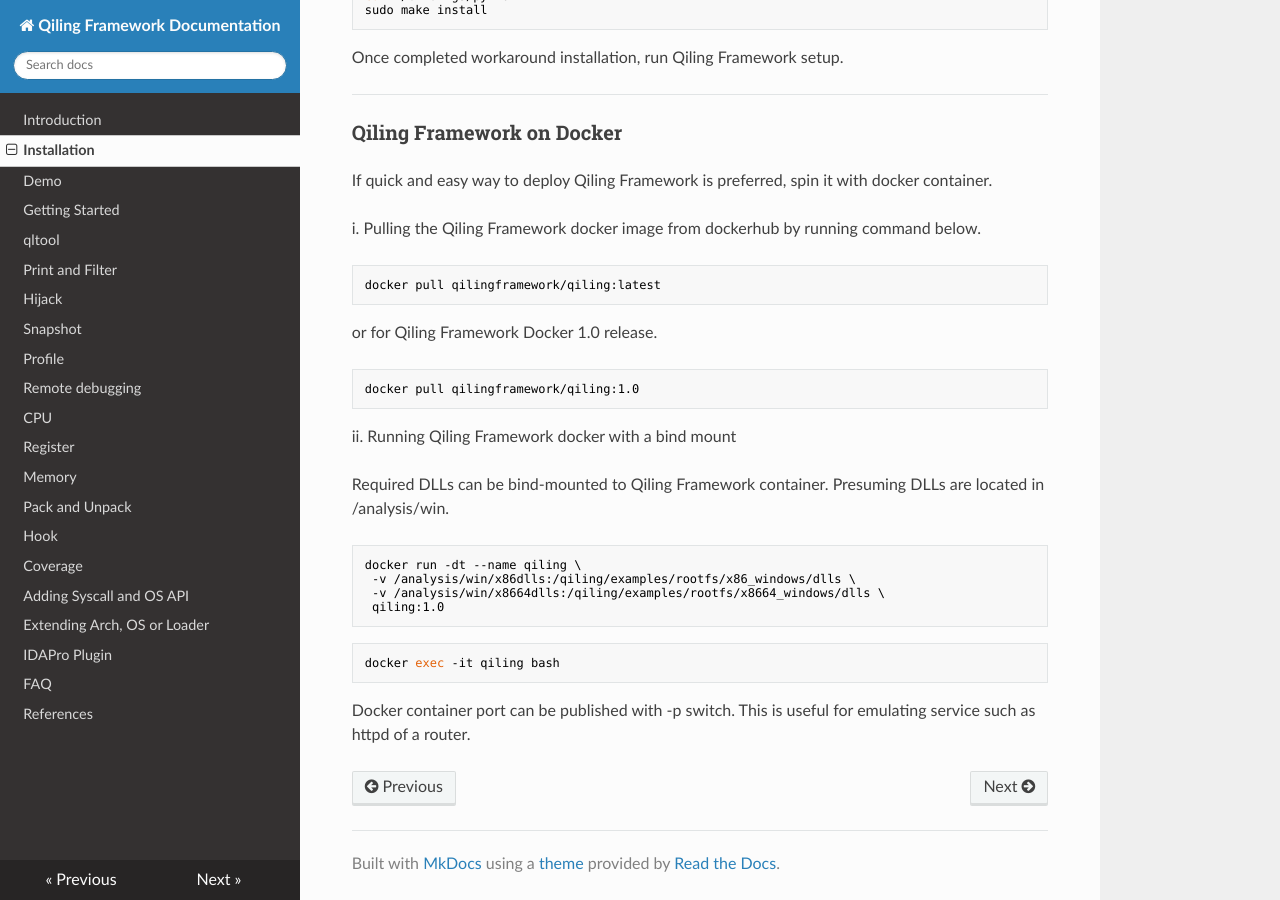
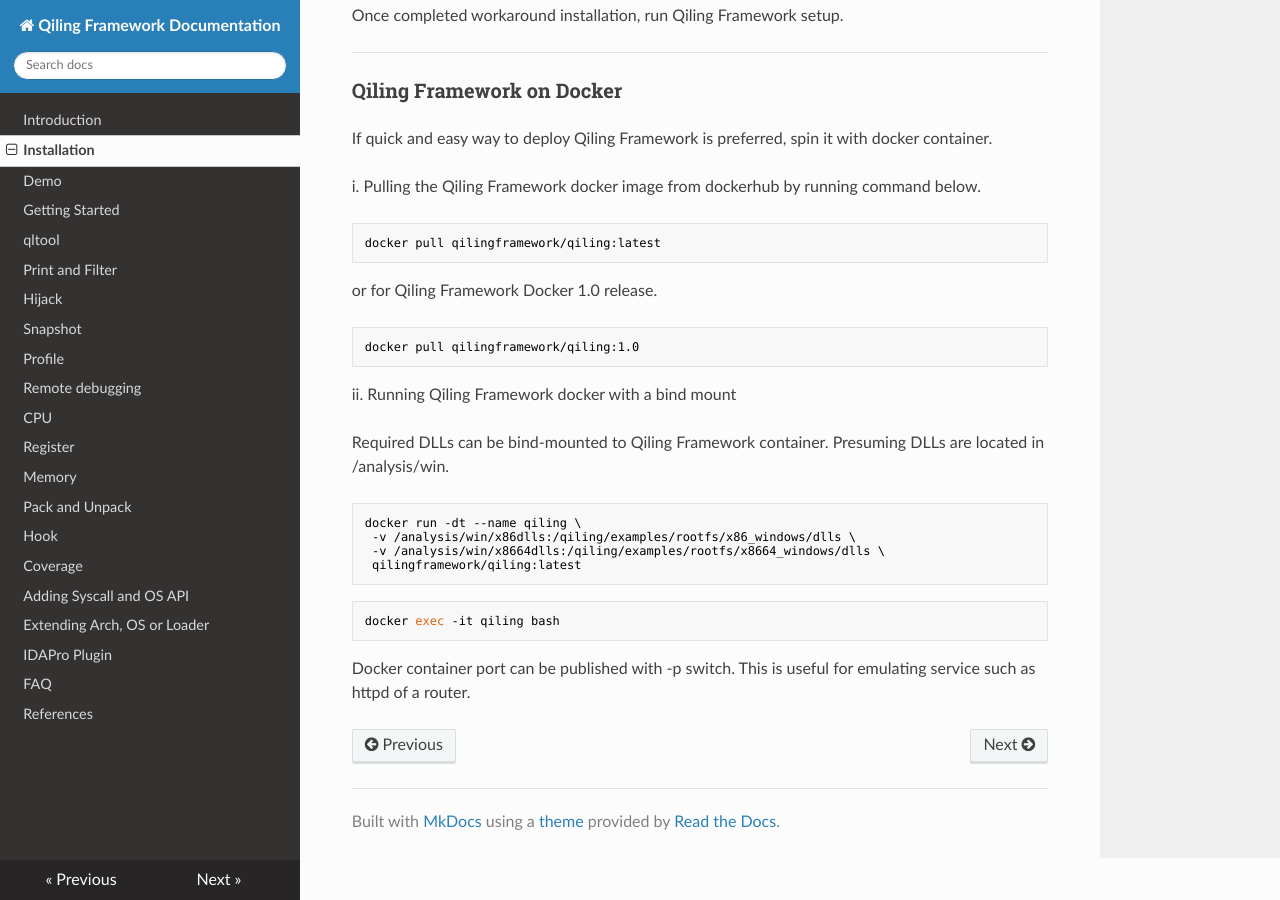
Before and after one commit to qilingframework/rtfd.io, an MkDocs documentation site: the page built from docs/install.md, in a window 1280 px wide and 900 px high, scrolled down 2248 px. Built offline with MkDocs 1.6.1, drawn with Linux system fonts in a browser that asks for light colours; nearby versions of some CDN libraries; some of the changed text lies outside the part shown.

Commit message:
Update install.md

````diff
--- a/docs/install.md
+++ b/docs/install.md
@@ -127,7 +124,7 @@ Required DLLs can be bind-mounted to Qiling Framework container. Presuming DLLs
 docker run -dt --name qiling \
  -v /analysis/win/x86dlls:/qiling/examples/rootfs/x86_windows/dlls \
  -v /analysis/win/x8664dlls:/qiling/examples/rootfs/x8664_windows/dlls \
- qiling:1.0
+ qilingframework/qiling:latest
 ```
 
 ```sh
````
Also changed, not shown: other parts of docs/install.md (+3 -6 lines).
